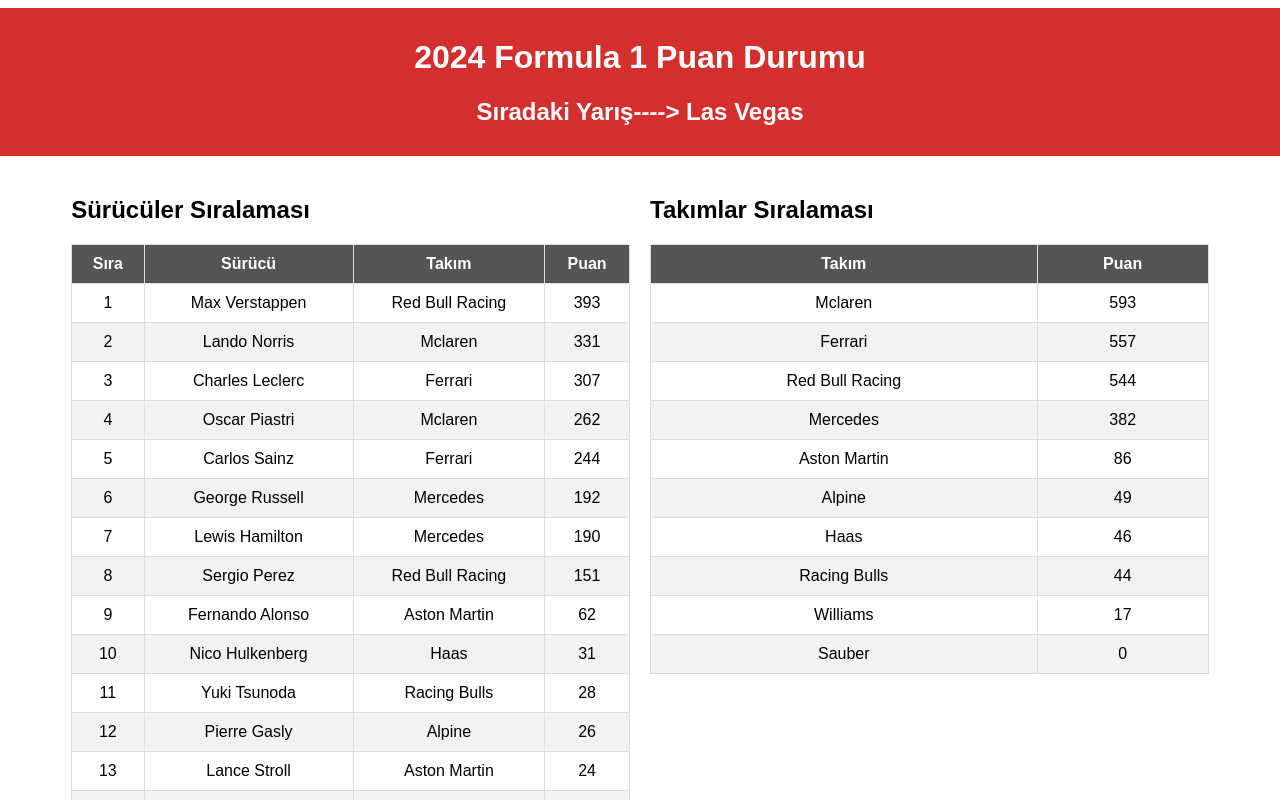
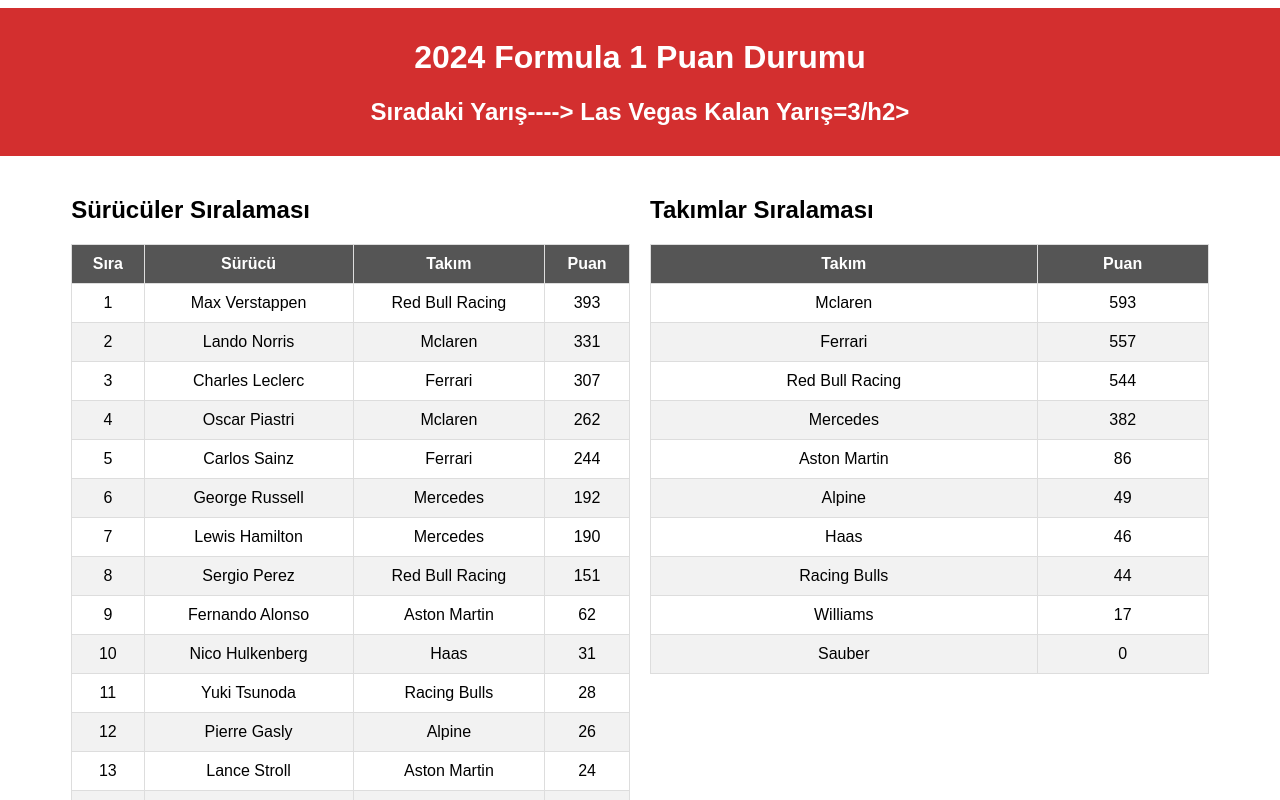
Before and after one commit to furkanmelihgumrah/Formula-1-puan-durumu, a plain HTML site: page index.html in a window 1280 px wide. Shown: the top 800 px of the page. Drawn offline with Linux system fonts and the light colour scheme.

Commit message:
Update index.html

```diff
--- a/index.html
+++ b/index.html
@@ -9,7 +9,7 @@
 <body>
     <header>
         <h1>2024 Formula 1 Puan Durumu</h1>
-        <h2>Sıradaki Yarış----> Las Vegas</h2>
+        <h2>Sıradaki Yarış----> Las Vegas       Kalan Yarış=3/h2>
     </header>
 
     <section id="tabloContainer">
```
